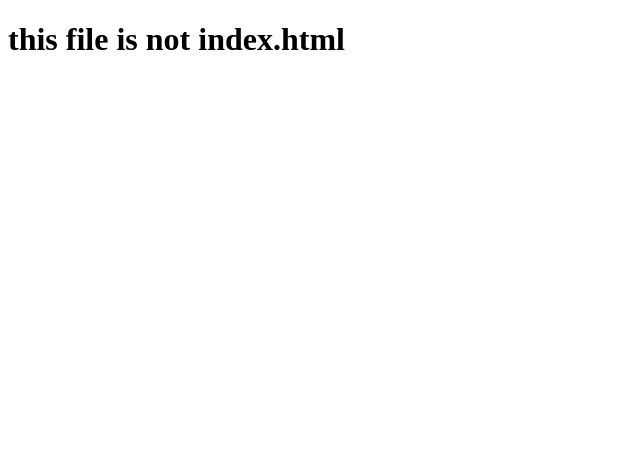
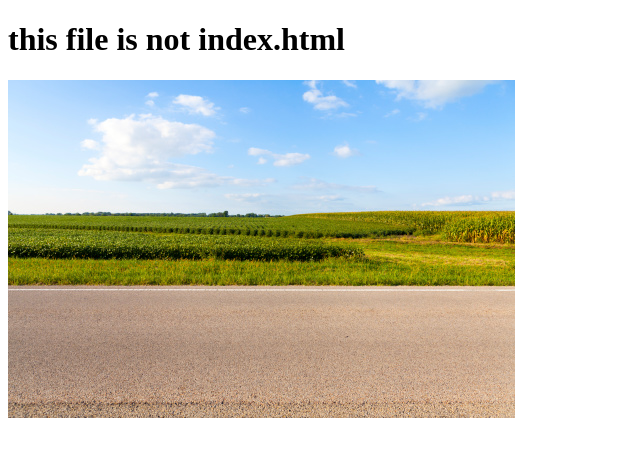
Before and after one commit to masidulalam/my-third-repo, a plain HTML site: page start.html in a window 1280 px wide. Shown: the whole page, without its empty margins (0-640 px from the left). Drawn offline with Linux system fonts and the light colour scheme.

Commit message:
photo add

```diff
--- a/start.html
+++ b/start.html
@@ -8,5 +8,6 @@
 </head>
 <body>
     <h1> this file is not index.html</h1>
+    <img src="raod photo.jpg" alt="">
 </body>
 </html>
```
Also changed, not shown: raod photo.jpg (added).
